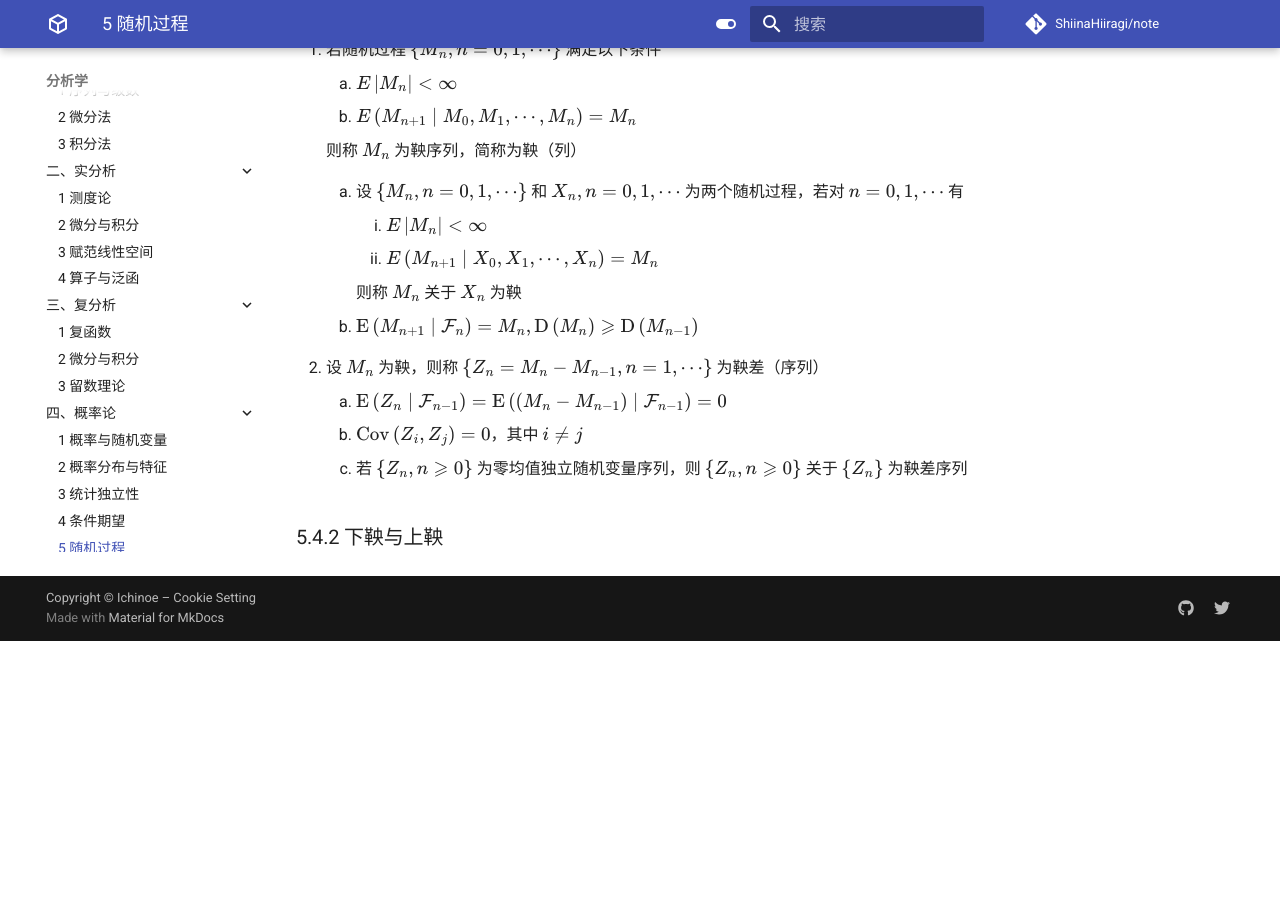
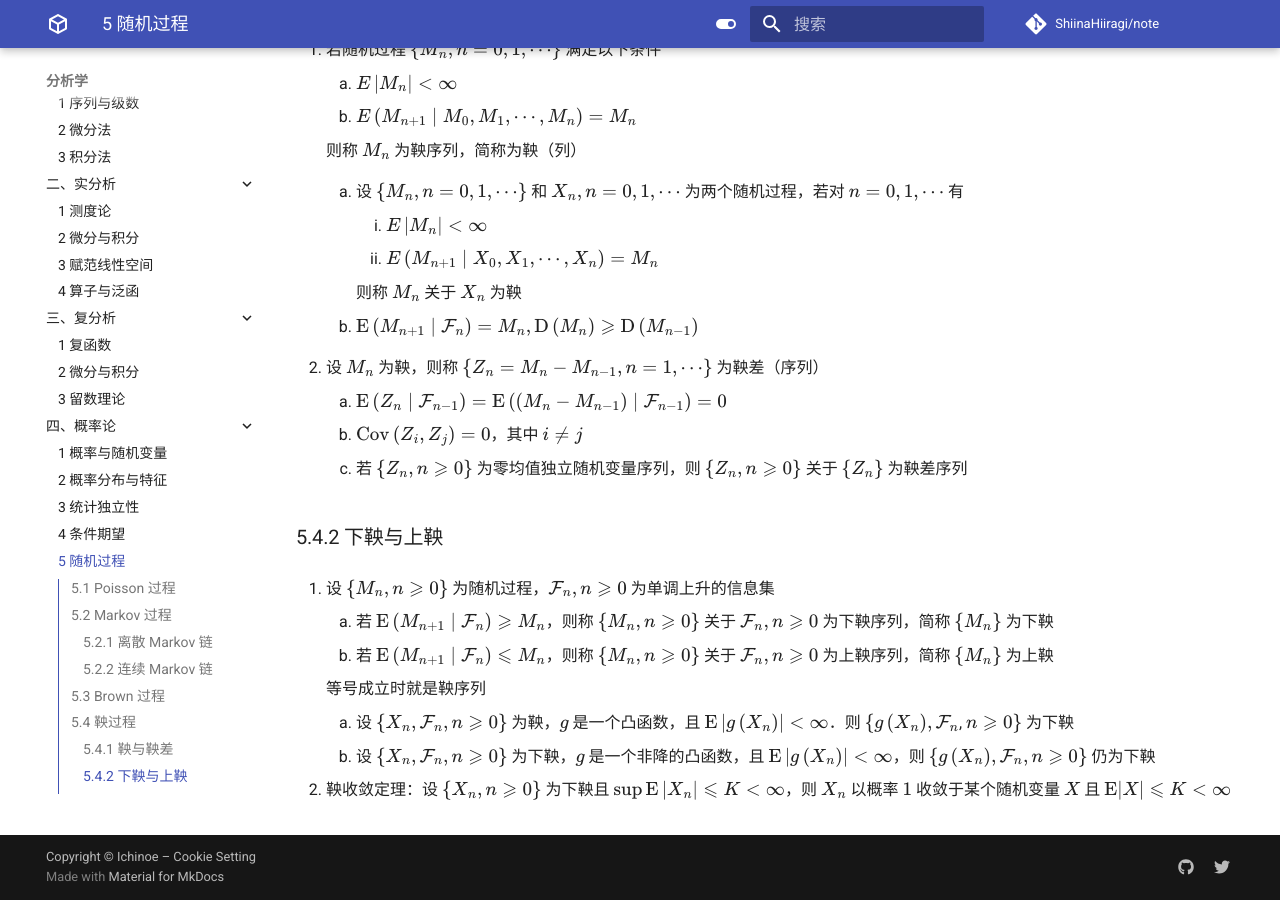
Before and after one commit to ShiinaHiiragi/note, an MkDocs documentation site: the page built from docs/stat/prob/stoch.md, in a window 1280 px wide and 900 px high, scrolled down 5159 px. Built offline with MkDocs 1.6.1 and Material for MkDocs 9.7.7, drawn with Linux system fonts in a browser that asks for light colours; comment, search, counter and statistics services are not loaded; before the commit the page ends 5800 px from its top, so only the background shows below that; some of the changed text lies outside the part shown.

Commit message:
finish mart

```diff
--- a/docs/stat/prob/stoch.md
+++ b/docs/stat/prob/stoch.md
@@ -173,3 +173,13 @@
     3. 若 $\{Z_{n}, n \geqslant 0\}$ 为零均值独立随机变量序列，则 $\left\{Z_{n}, n \geqslant 0\right\}$ 关于 $\left\{Z_{n}\right\}$ 为鞅差序列
 
 ### 5.4.2 下鞅与上鞅
+1. 设 $\left\{M_{n}, n \geqslant 0\right\}$ 为随机过程，$\mathcal{F}_{n}, n \geqslant 0$ 为单调上升的信息集
+    1. 若 $\mathrm{E}\left(M_{n+1} \mid \mathcal{F}_{n}\right) \geqslant M_{n}$，则称 $\left\{M_{n}, n \geqslant 0\right\}$ 关于 $\mathcal{F}_{n}, n \geqslant 0$ 为下鞅序列，简称 $\left\{M_{n}\right\}$ 为下鞅
+    2. 若 $\mathrm{E}\left(M_{n+1} \mid \mathcal{F}_{n}\right) \leqslant M_{n}$，则称 $\left\{M_{n}, n \geqslant 0\right\}$ 关于 $\mathcal{F}_{n}, n \geqslant 0$ 为上鞅序列，简称 $\left\{M_{n}\right\}$ 为上鞅
+
+    等号成立时就是鞅序列
+
+    1. 设 $\left\{X_{n}, \mathcal{F}_{n}, n \geqslant 0\right\}$ 为鞅，$g$ 是一个凸函数，且 $\mathrm{E}\left|g\left(X_{n}\right)\right|<\infty$．则 $\left\{g\left(X_{n}\right), \mathcal{F}_{n}\right.$, $n \geqslant 0\}$ 为下鞅
+    2. 设 $\left\{X_{n}, \mathcal{F}_{n}, n \geqslant 0\right\}$ 为下鞅，$g$ 是一个非降的凸函数，且 $\mathrm{E}\left|g\left(X_{n}\right)\right|<\infty$，则 $\left\{g\left(X_{n}\right), \mathcal{F}_{n}, n \geqslant 0\right\}$ 仍为下鞅
+
+2. 鞅收敛定理：设 $\left\{X_{n}, n \geqslant 0\right\}$ 为下鞅且 $\sup \mathrm{E}\left|X_{n}\right| \leqslant K<\infty$，则 $X_{n}$ 以概率 $1$ 收敛于某个随机变量 $X$ 且 $\mathrm{E}|X| \leqslant K<\infty$
```
Also changed, not shown: other parts of docs/stat/prob/stoch.md (+1 -1 lines).
